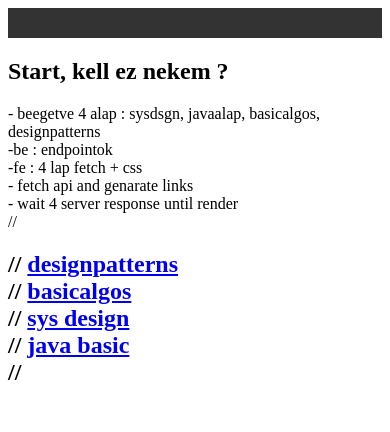
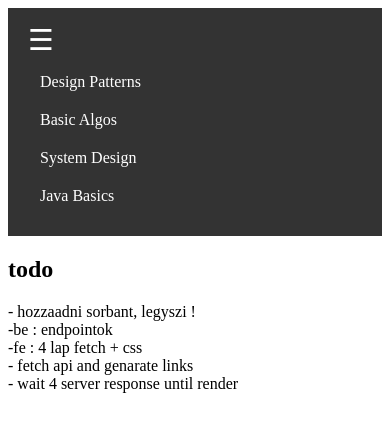
Before and after one commit to ikotcsei/QnaApiJ11, a React app in the folder frontend/: page /QA/ in a window 390 px wide. Shown: the top 432 px of the page. Built offline with nearby package versions, Linux system fonts and the light colour scheme.

Commit message:
FE majdnem jo, mobil menu nem megy csak

```diff
--- a/frontend/components/MainNavigation.js
+++ b/frontend/components/MainNavigation.js
@@ -6,37 +6,28 @@ import JavaBasic from '../pages/JavaBasic.js';
 import BasicAlgos from '../pages/BasicAlgos.js';
 import SysDesign from '../pages/SysDesign.js';
 import '../styles.css';
+import React, { useState } from "react"; // Import useState
 
-function MainNavigation(){
+function MainNavigation() {
+    const [isOpen, setIsOpen] = useState(false);
 
-    return(
-        <nav class="navbar">
-            <ul class="nav-links">
-//                <li>
-//                    <Link to="/start">Start</Link>
-//                </li>
-//                <li>
-//                    <Link to="/alllinks">Alllinks</Link>
-//                </li>
-                <h1>
-                    <li>
-                        <Link to="/designpatterns">designpatterns </Link>
-                    </li>
-                    <li>
-                        <Link to="/basicalgos">basicalgos </Link>
-                    </li>
-                    <li>
-                        <Link to="/sysdesign">sys design </Link>
-                    </li>
-                    <li>
-                        <Link to="/javabasic">java basic </Link>
-                    </li>
-                </h1>
-            </ul>
-        </nav>
+    const toggleMenu = () => {
+        setIsOpen((prev) => !prev);
+    };
 
-    );
-
+    return (
+            <nav className="navbar">
+                <div className="menu-toggle" onClick={toggleMenu}>
+                    ☰ {/* Hamburger icon */}
+                </div>
+                <ul className={`nav-links ${isOpen ? "active" : ""}`}>
+                    <li><Link to="/designpatterns" onClick={() => setIsOpen(false)}>Design Patterns</Link></li>
+                    <li><Link to="/basicalgos" onClick={() => setIsOpen(false)}>Basic Algos</Link></li>
+                    <li><Link to="/sysdesign" onClick={() => setIsOpen(false)}>System Design</Link></li>
+                    <li><Link to="/javabasic" onClick={() => setIsOpen(false)}>Java Basics</Link></li>
+                </ul>
+            </nav>
+        );
 }
 
 export default MainNavigation;
--- a/frontend/pages/Start.js
+++ b/frontend/pages/Start.js
@@ -17,19 +17,13 @@ async function fetchMoviesBadStatus() {
 function Start() {
   return (
       <div>
-        <h2>Start, kell ez nekem ?</h2>
+        <h2>todo</h2>
         <p>
-           -   beegetve 4 alap : sysdsgn, javaalap, basicalgos, designpatterns <br/>
+           - hozzaadni  sorbant, legyszi ! <br/>
                 -be : endpointok    <br/>
                 -fe : 4 lap fetch + css <br/>
            -  fetch api and genarate links <br/>
            -  wait 4 server response until render <br/>
-//        <h2>
-//            <Link to="/designpatterns">designpatterns </Link><br />
-//            <Link to="/basicalgos">basicalgos </Link><br />
-//            <Link to="/sysdesign">sys design </Link><br />
-//            <Link to="/javabasic">java basic </Link><br />
-//        </h2>
         </p>
       </div>
     );
--- a/frontend/styles.css
+++ b/frontend/styles.css
@@ -54,14 +54,9 @@
     margin-right: auto;
 }
 
-@media (max-width: 600px) {
-    .text-box {
-        padding: 15px;
-        font-size: 0.9rem;
-  }
-}
 
-/* Basic Navbar Styling */
+/* Main Navigation Styling , chatgpt generated, if
+not working !!!! add delete from here and add @media from oldstyles.css*/
 .navbar {
     display: flex;
     justify-content: space-between;
@@ -83,6 +78,7 @@
     list-style: none;
     display: flex;
     gap: 20px;
+    padding: 0;
 }
 
 .navbar .nav-links li {
@@ -102,8 +98,8 @@
     border-radius: 5px;
 }
 
-/* Mobile Menu (Hidden by Default) */
-.navbar .menu-toggle {
+/* Mobile Menu */
+.menu-toggle {
     display: none;
     font-size: 1.8rem;
     color: white;
@@ -117,19 +113,19 @@
         align-items: flex-start;
     }
 
-    .navbar .nav-links {
-        display: none;
+    .nav-links {
+        display: none; /* 🚀 Fix: Hide menu by default */
         flex-direction: column;
         width: 100%;
         background-color: #333;
         padding-top: 10px;
     }
 
-    .navbar .nav-links.active {
-        display: flex;
+    .nav-links.active {
+        display: flex; /* 🚀 Fix: Only show when active */
     }
 
-    .navbar .menu-toggle {
+    .menu-toggle {
         display: block;
     }
 }
```
